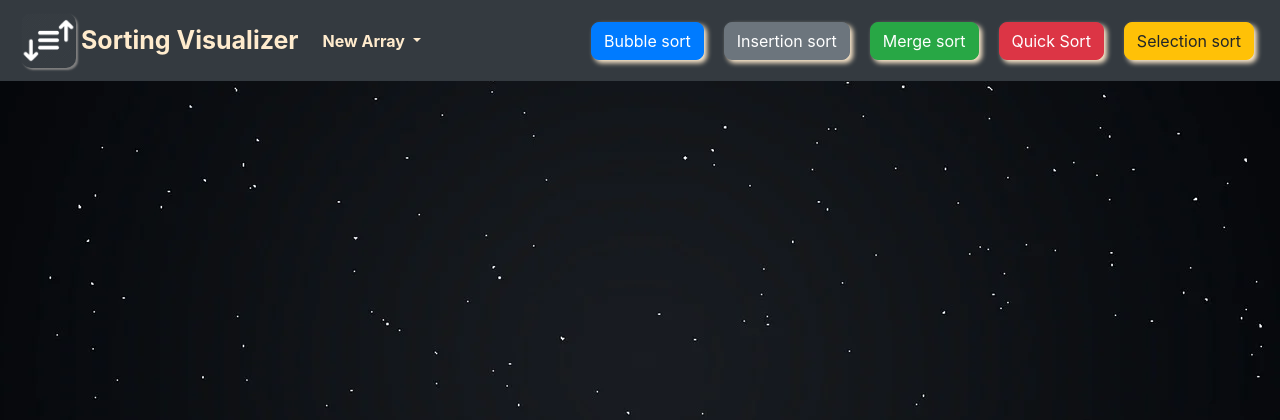
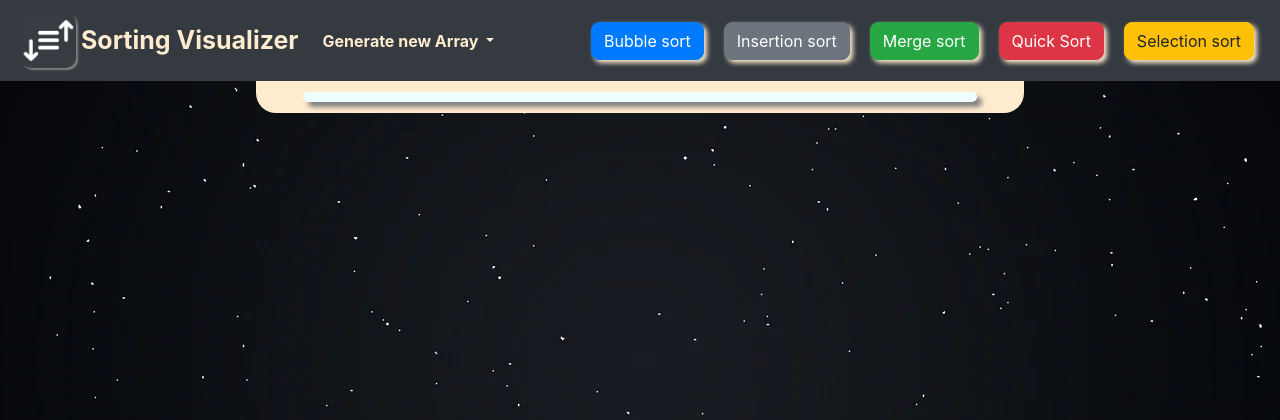
Before and after one commit to ImranWahidCoder/sorting-visualizer, a PHP site: page / in a window 1280 px wide. Shown: the top 420 px of the page. Run offline with PHP 8.4, Linux system fonts and the light colour scheme.

Commit message:
After adding details bar

```diff
--- a/index.html
+++ b/index.html
@@ -8,6 +8,8 @@
 
     <link rel="stylesheet" href="sorting.css">
     <!-- Bootstrap CSS -->
+    <link rel="preconnect" href="https://fonts.gstatic.com">
+    <link href="https://fonts.googleapis.com/css2?family=Merriweather+Sans&display=swap" rel="stylesheet">
     <link rel="stylesheet" href="https://stackpath.bootstrapcdn.com/bootstrap/4.4.1/css/bootstrap.min.css"
         integrity="sha384-Vkoo8x4CGsO3+Hhxv8T/Q5PaXtkKtu6ug5TOeNV6gBiFeWPGFN9MuhOf23Q9Ifjh" crossorigin="anonymous">
     <title>Sorting Visualizer</title>
@@ -31,15 +33,15 @@
                     <a class="nav-link dropdown-toggle" href="#" id="navbarDropdown" role="button"
                         data-toggle="dropdown" aria-haspopup="true" aria-expanded="false"
                         style="color: blanchedalmond; font-weight: bolder;">
-                        New Array
+                        Generate new Array
                     </a>
                     <div class="dropdown-menu" aria-labelledby="navbarDropdown">
                         <a class="dropdown-item" href="#">Enter the number of elements</a>
-                        <input type="range" value="10" min="1" max="80"
+                        <input type="range" value="1" min="1" max="60"
                             oninput="this.nextElementSibling.value = this.value; add_bar(this.value)" class="select">
                         <output class="emnei">1</output>
                         <div class="dropdown-divider"></div>
-                        <p class="dropdown-item">Control the speed of operation</p>
+                        <p class="dropdown-item">Select the speed of operation</p>
                         <input type="range" value="1" min="1" max="10"
                             oninput="this.nextElementSibling.value = this.value;" class="speed">
                         <output class="emnei">1</output>
@@ -66,7 +68,13 @@
         </div>
     </nav>
 
+    <div class="detail">
+        <div class="title"></div>
+        <div class="baki"></div>
+        <div class="legend"></div>
+    </div>
     <div id="bars"></div>
+
     <script src="./js_files/sorting.js"></script>
     <script src="./js_files/bubble.js"></script>
     <script src="./js_files/insertion.js"></script>
--- a/js_files/bubble.js
+++ b/js_files/bubble.js
@@ -1,34 +1,46 @@
 const bubSortbtn = document.querySelector(".bubble_sort");
 const speed_ = document.querySelector(".speed").value;
+const title = document.querySelector(".title");
+const baki = document.querySelector(".baki");
+const legend = document.querySelector(".legend");
 let goti = (10 - speed_ + 1) * 100;
-bubSortbtn.addEventListener('click', async function ()
-{
+bubSortbtn.addEventListener('click', async function () {
+    title.innerText = "Bubble Sort";
+    baki.innerText = "Time Complexity:- O(n²) | Space Complexity:- O(1)";
+    legend.innerHTML = `<table style="margin:1px auto">
+    <tr>
+        <td><div style="background: red;height: 15px; width: 15px; border-radius: 20px;"></div></td>
+        <td>Red bars represents the elements,currently compared</td>
+    </tr>
+    <tr>
+        <td><div style="background: yellow;height: 15px; width: 15px; border-radius: 20px;"></div></td>
+        <td>Yellow bars represents the elements,placed at correct position</td>
+    </tr>
+    <tr>
+        <td><div style="background: green;height: 15px; width: 15px; border-radius: 20px;"></div></td>
+        <td>Green bars represents the elements,to be placed at correct position</td>
+    </tr>
+</table>`
     await bubble();
 });
 
 // Used in async function so that we can so animations of sorting, takes input time in ms (1000 = 1s)
-function animate(milisec)
-{
-    return new Promise(resolve =>
-    {
+function animate(milisec) {
+    return new Promise(resolve => {
         setTimeout(() => { resolve('') }, milisec);
     })
 }
 
-async function bubble()
-{
+async function bubble() {
     const ele = document.querySelectorAll(".small_bar");
 
-    for (let i = 0; i < ele.length - 1; i++)
-    {
-        for (let j = 0; j < ele.length - i - 1; j++)
-        {
+    for (let i = 0; i < ele.length - 1; i++) {
+        for (let j = 0; j < ele.length - i - 1; j++) {
             ele[j].style.border = "6px solid red";
             ele[j + 1].style.border = "6px solid red";
 
             // parse int function returns a string
-            if (parseInt(ele[j].style.height) > parseInt(ele[j + 1].style.height))
-            {
+            if (parseInt(ele[j].style.height) > parseInt(ele[j + 1].style.height)) {
                 await animate(goti);
                 swap(ele[j], ele[j + 1]);
             }
@@ -44,8 +56,7 @@ async function bubble()
 }
 
 // swap function util for sorting algorithms takes input of 2 DOM elements with .style.height feature
-function swap(el1, el2)
-{
+function swap(el1, el2) {
     let temp = el1.style.height;
     el1.style.height = el2.style.height;
     el2.style.height = temp;
--- a/js_files/insertion.js
+++ b/js_files/insertion.js
@@ -1,6 +1,22 @@
 const ins_sort=document.querySelector(".insertion_sort");
 ins_sort.addEventListener('click', async function ()
 {
+    title.innerText="Insertion Sort";
+    baki.innerText="Time Complexity:-O(n²) | Space Complexity:-O(1)";
+    legend.innerHTML = `<table style="margin:1px auto">
+    <tr>
+        <td><div style="background: red;height: 15px; width: 15px; border-radius: 20px;"></div></td>
+        <td>Red bars represents the elements,shifted to place the current element at correct position</td>
+    </tr>
+    <tr>
+        <td><div style="background: yellow;height: 15px; width: 15px; border-radius: 20px;"></div></td>
+        <td>Yellow bars represents the elements,just placed at correct position</td>
+    </tr>
+    <tr>
+        <td><div style="background: green;height: 15px; width: 15px; border-radius: 20px;"></div></td>
+        <td>Green bars represents the elements,placed at correct position</td>
+    </tr>
+</table>`
     await insert_sort();
 });
 async function insert_sort()
--- a/js_files/merge.js
+++ b/js_files/merge.js
@@ -1,5 +1,26 @@
 const mrg_sort = document.querySelector(".merge_sort");
 var temp = [];
+mrg_sort.addEventListener("click",()=>
+{
+    title.innerText="Merge Sort";
+    baki.innerText="Time Complexity:-O(n*log(n)) | Space Complexity:-O(1)";
+    legend.innerHTML = `<table style="margin:1px auto">
+    <tr>
+        <td><div style="background: red;height: 15px; width: 15px; border-radius: 20px;"></div></td>
+        <td>Red bars represents the elements,before the middle position</td>
+    </tr>
+    <tr>
+        <td><div style="background: pink;height: 15px; width: 15px; border-radius: 20px;"></div></td>
+        <td>Pink bars represents the elements,after the middle position</td>
+    </tr>
+    <tr>
+        <td><div style="background: yellow;height: 15px; width: 15px; border-radius: 20px;"></div></td>
+        <td>Yellow bars represents the elements,after the merging two sorted parts</td>
+    </tr>
+</table>`
+    const ele=document.querySelectorAll(".small_bar");
+    performer(arr,ele);
+})
 merge = (ele,s, e) =>
 {
     let m = parseInt((s + e) / 2)
@@ -46,6 +67,7 @@ const mergesort = async (ele,s, e) =>
     {
         ele[i].style.height=`${arr[i]}px`;
     }
+    await animate(goti);
     if (s < e)
     {
         let m = parseInt((s + e) / 2);
@@ -54,11 +76,19 @@ const mergesort = async (ele,s, e) =>
         {
             ele[i].style.height=`${arr[i]}px`;
         }
+        for(i=s;i<=m;i++)
+        {
+            ele[i].style.border="6px solid pink";
+        }
         await animate(goti);
         await mergesort(ele,m + 1, e);
         for(i=m+1;i<=e;i++)
         {
             ele[i].style.height=`${arr[i]}px`;
+        }
+        for(i=s;i<=m;i++)
+        {
+            ele[i].style.border="6px solid red";
         }
         await animate(goti);
         await merge(ele,s, e);
@@ -66,7 +96,6 @@ const mergesort = async (ele,s, e) =>
         {
             ele[i].style.height=`${arr[i]}px`;
         }
-        await animate(goti);
         for(i=s;i<=e;i++)
         {
             ele[i].style.border="6px solid yellow";
@@ -78,8 +107,3 @@ const performer = async (arr,ele) =>
 {
     await mergesort(ele,0, arr.length - 1);
 }
-mrg_sort.addEventListener("click",()=>
-{
-    const ele=document.querySelectorAll(".small_bar");
-    performer(arr,ele);
-})
--- a/js_files/selection.js
+++ b/js_files/selection.js
@@ -1,35 +1,45 @@
-const sel_sort=document.querySelector(".selection_sort");
-sel_sort.addEventListener('click', async function ()
-{
+const sel_sort = document.querySelector(".selection_sort");
+sel_sort.addEventListener('click', async function () {
+    title.innerText = "Selection Sort";
+    baki.innerText = "Time Complexity:- O(n²) | Space Complexity:- O(1)";
+    legend.innerHTML = `<table style="margin:1px auto">
+    <tr>
+        <td><div style="background: yellow;height: 15px; width: 15px; border-radius: 20px;"></div></td>
+        <td>Yellow bars represents the current element</td>
+    </tr>
+    <tr>
+        <td><div style="background: pink;height: 15px; width: 15px; border-radius: 20px;"></div></td>
+        <td>Pink bars represents the minimum element after the currently processing element</td>
+    </tr>
+    <tr>
+        <td><div style="background: green;height: 15px; width: 15px; border-radius: 20px;"></div></td>
+        <td>Green bars represents the elements,placed at correct position</td>
+    </tr>
+</table>`
     await select_sort();
 });
-async function select_sort()
-{
+async function select_sort() {
     const ele = document.querySelectorAll(".small_bar");
 
-    for (let i = 0; i < ele.length; i++)
-    {
-        let iMin=i;
-        for(let j=i+1;j<ele.length;j++)
-        {
-            if(parseInt(ele[j].style.height)<parseInt(ele[iMin].style.height))
-            {
-                iMin=j;
+    for (let i = 0; i < ele.length; i++) {
+        let iMin = i;
+        for (let j = i + 1; j < ele.length; j++) {
+            if (parseInt(ele[j].style.height) < parseInt(ele[iMin].style.height)) {
+                iMin = j;
             }
         }
-        ele[iMin].style.border="6px solid pink";
-        ele[i].style.border="6px solid yellow";
+        ele[iMin].style.border = "6px solid pink";
+        ele[i].style.border = "6px solid yellow";
         await animate(goti);
-        swap(ele[i],ele[iMin]);
-        ele[iMin].style.border="6px solid yellow";
-        ele[i].style.border="6px solid pink";
+        swap(ele[i], ele[iMin]);
+        ele[iMin].style.border = "6px solid yellow";
+        ele[i].style.border = "6px solid pink";
         await animate(goti);
-        ele[iMin].style.border="6px solid white";
-        ele[i].style.border="6px solid white";
+        ele[iMin].style.border = "6px solid white";
+        ele[i].style.border = "6px solid white";
         await animate(goti);
-        for(let k=0;k<=i;k++)
-        {
-            ele[k].style.border="6px solid green";
+        for (let k = 0; k <= i; k++) {
+            ele[k].style.border = "6px solid green";
         }
     }
 }
--- a/sorting.css
+++ b/sorting.css
@@ -33,3 +33,44 @@
     color: blanchedalmond;
     font-weight: bold;
 }
+.detail
+{
+    border-radius: 0px 0px 20px 20px;
+    background-color: blanchedalmond;
+    padding: 10px;
+    margin: auto;
+    max-width: 60%;
+    text-align: center;
+    border: whitesmoke;
+}
+.title
+{
+    font-family: 'Merriweather Sans', sans-serif;
+    font-size: 25px;
+    font-weight: bold;
+    background-color: #282828;
+    border-radius: 10px;
+    color: blanchedalmond;
+    max-width: 30%;
+    margin: 0px auto;
+}
+.baki
+{
+    margin: 1px auto;
+    font-size: 20px;
+    font-weight: bold;
+}
+.legend
+{
+    margin: 1px auto;
+    font-size: 15px;
+    background-color: azure;
+    border-radius: 20px;
+    max-width: 90%;
+    box-shadow: 5px 5px 5px gray;
+    padding: 5px;
+}
+.mark
+{
+    color: red;
+}
```
Also changed, not shown: images/wp.jpg (added).
